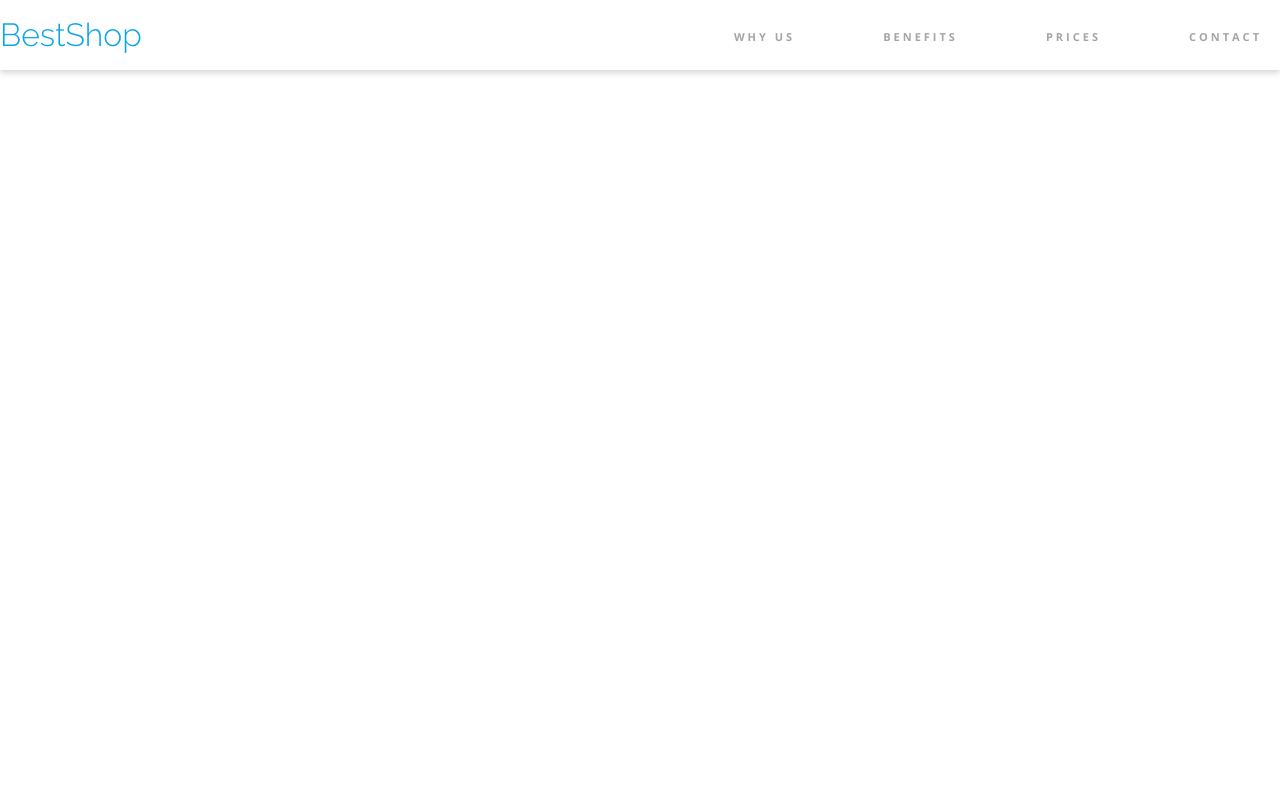
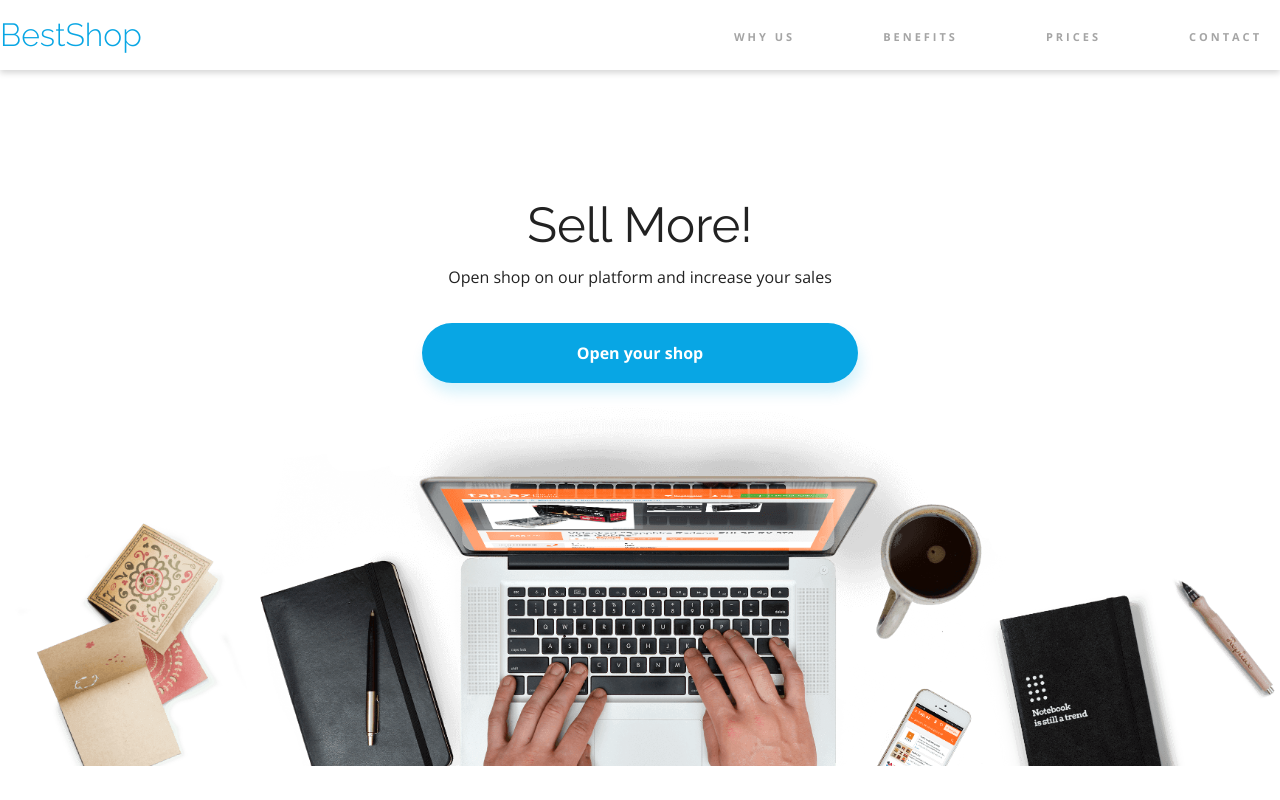
Before and after one commit to BartekTrg/Warsztat_BestShop, a plain HTML site: page index.html in a window 1280 px wide. Drawn offline with nearby package versions, Linux system fonts and the light colour scheme.

Commit message:
Utworzenie i ostyowanie sekcji otwierającej

```diff
--- a/css/style.css
+++ b/css/style.css
@@ -8,6 +8,8 @@
     --color-grey: #A5A5A5;
     --color-light-grey: #F7F7F7;
     --color-white: #FFFFFF;
+
+    --button-border-radius: 35px;
 
     --font-raleway: 'Raleway', sans-serif;
     --font-opensans: 'Open Sans', sans-serif;
@@ -75,3 +77,48 @@ a {
 .nav__element:last-child {
     padding-right: 0;
 }
+
+.opening {
+    display: flex;
+    flex-direction: column;
+    align-items: center;
+}
+
+.opening__content {
+    margin-top: 130px;
+    text-align: center;
+}
+
+.opening__header1 {
+    font-family: var(--font-raleway);
+    font-size: 3.0625rem;
+}
+
+.opening__description {
+    margin-top: 20px;
+    margin-bottom: 38px;
+}
+
+.opening__image {
+    width: 100%;
+    height: auto;
+}
+
+.button {
+    display: inline-block;
+    padding: 16px 65px;
+    color: white;
+    font-weight: bold;
+    border-radius: var(--button-border-radius);
+    border: none;
+}
+
+.button--primary {
+    background-color: var(--color-primary);
+    border-radius: var(--button-border-radius);
+    box-shadow: 3px 10px 14px var(--color-primary-shadow);
+}
+
+.button--large {
+    padding: 22px 155px;
+}
--- a/index.html
+++ b/index.html
@@ -31,5 +31,13 @@
         </nav>
     </div>
 </header>
+<section class="opening">
+    <div class="opening__content">
+        <h1 class="opening__header1">Sell More!</h1>
+        <p class="opening__description">Open shop on our platform and increase your sales</p>
+        <a href="#" class="button button--primary button--large">Open your shop</a>
+    </div>
+    <img src="assets/Background.png" alt="opening__background" class="opening__image">
+</section>
 </body>
 </html>
```
